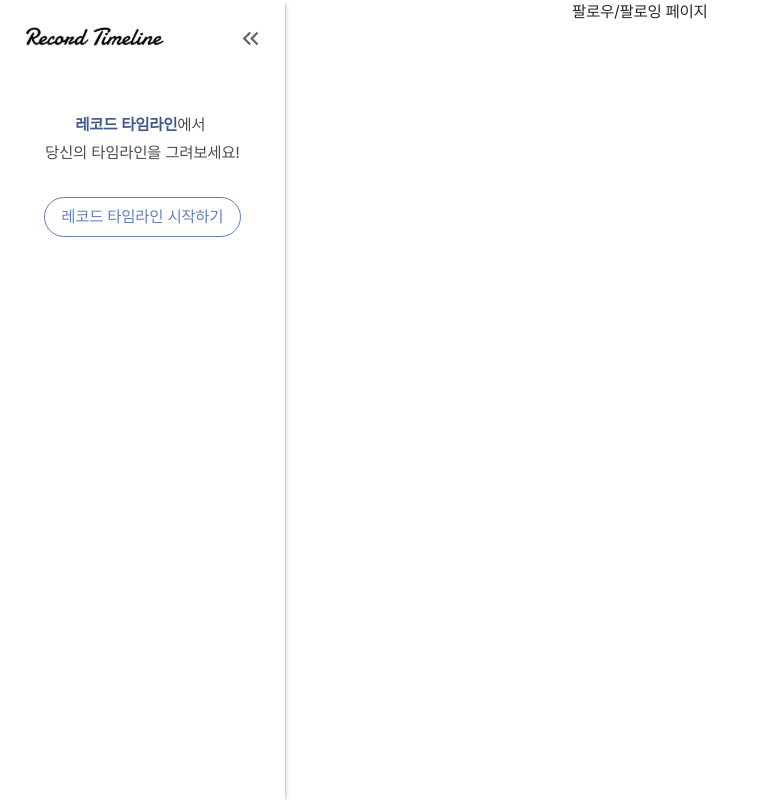
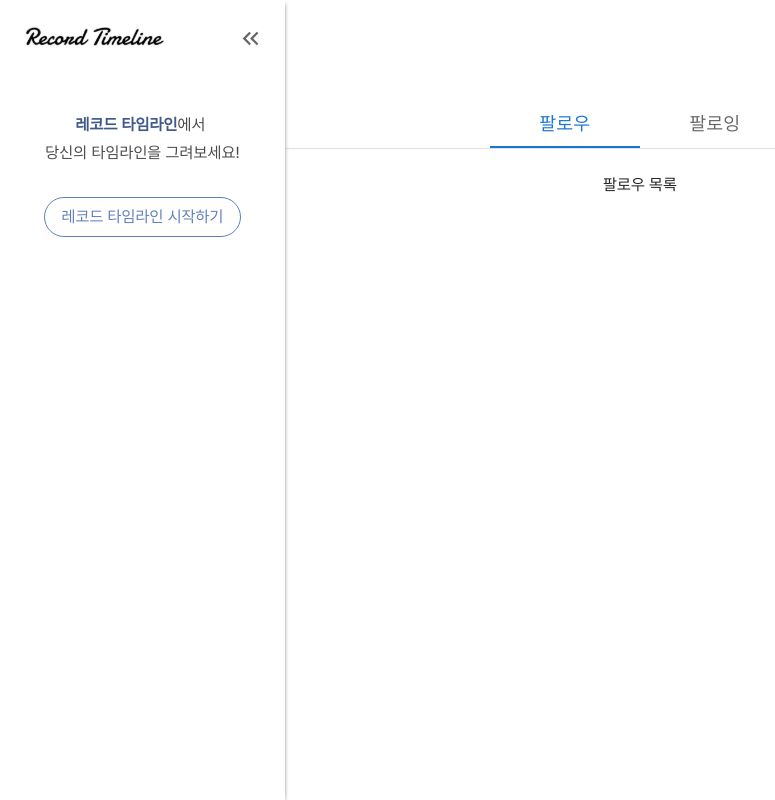
Before and after one commit to Record-Timeline/Front, a React (Create React App) app: page /follow in a window 1280 px wide. Shown: the whole page, without its empty margins (0-775 px from the left). Built offline with nearby package versions, Linux system fonts and the light colour scheme; no server answers; what quill-image-resize-module-react would draw is missing.

Commit message:
Feat: 팔로우/팔로잉 목록 Tab 생성

```diff
--- a/src/pages/Follow.jsx
+++ b/src/pages/Follow.jsx
@@ -2,16 +2,107 @@
 
 import React from "react";
 import { css } from "@emotion/react";
+import PropTypes from 'prop-types';
+import Tabs from '@mui/material/Tabs';
+import Tab from '@mui/material/Tab';
+import Box from '@mui/material/Box';
+
+function CustomTabPanel(props) {
+  const { children, value, index, ...other } = props;
+
+  return (
+    <div
+      role="tabpanel"
+      hidden={value !== index}
+      id={`simple-tabpanel-${index}`}
+      aria-labelledby={`simple-tab-${index}`}
+      {...other}
+    >
+      {value === index && <Box sx={{ p: 3 }}>{children}</Box>}
+    </div>
+  );
+}
+
+CustomTabPanel.propTypes = {
+  children: PropTypes.node,
+  index: PropTypes.number.isRequired,
+  value: PropTypes.number.isRequired,
+};
+
+function a11yProps(index) {
+  return {
+    id: `simple-tab-${index}`,
+    'aria-controls': `simple-tabpanel-${index}`,
+  };
+}
 
 export default function Bookmark() {
+  const [value, setValue] = React.useState(0);
+
+  const handleChange = (event, newValue) => {
+    setValue(newValue);
+  };
+
   return (
     <div
       css={css`
-        display: flex;
-        justify-content: center;
+          display: flex;
+          justify-content: center;
+          flex-direction: column;
+          align-items: center;
       `}
     >
-      팔로우/팔로잉 페이지
+      <Box
+        sx={{
+          width: '100%',
+          marginTop: '100px',
+          display: 'flex',
+          justifyContent: 'center',
+        }}
+      >
+        <Box
+          sx={{
+            borderBottom: 1,
+            borderColor: 'divider',
+            width: '100%',
+          }}
+        >
+          <Tabs
+            value={value}
+            onChange={handleChange}
+            aria-label="follow/following tabs"
+            centered
+            sx={{
+              '& .MuiTab-root': {
+                fontSize: '19px',
+                minWidth: '150px',
+                fontFamily: "Pretendard"
+              },
+              '& .MuiTabs-flexContainer': {
+                justifyContent: 'center',
+              },
+            }}
+          >
+            <Tab label="팔로우" {...a11yProps(0)} />
+            <Tab label="팔로잉" {...a11yProps(1)} />
+          </Tabs>
+        </Box>
+      </Box>
+      <Box
+        sx={{
+          width: '100%',
+          maxWidth: '600px',
+          display: 'flex',
+          justifyContent: 'center',
+        }}
+      >
+        <CustomTabPanel value={value} index={0}>
+          팔로우 목록
+        </CustomTabPanel>
+        <CustomTabPanel value={value} index={1}>
+          팔로잉 목록
+        </CustomTabPanel>
+      </Box>
     </div>
   );
 }
```
